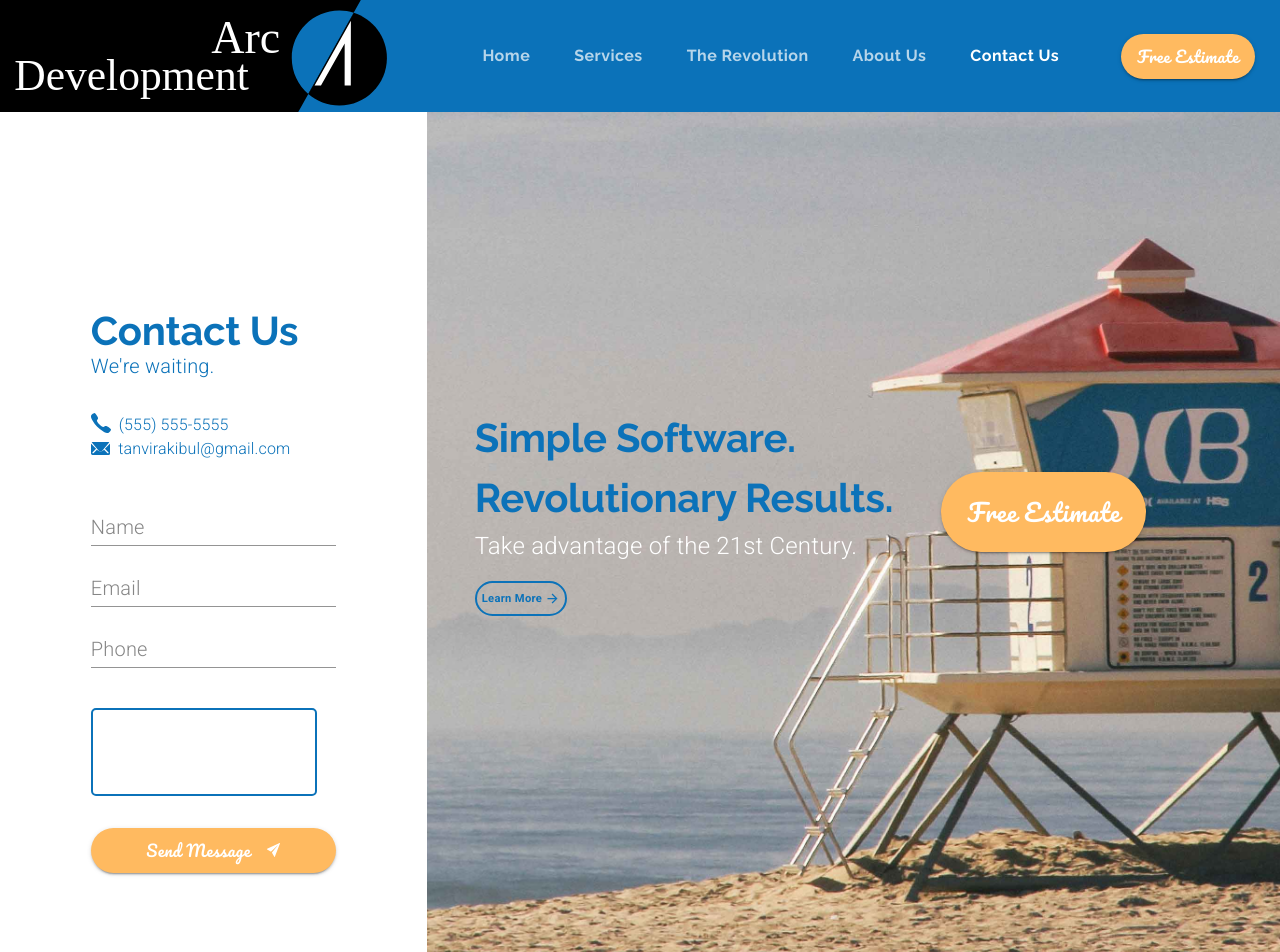
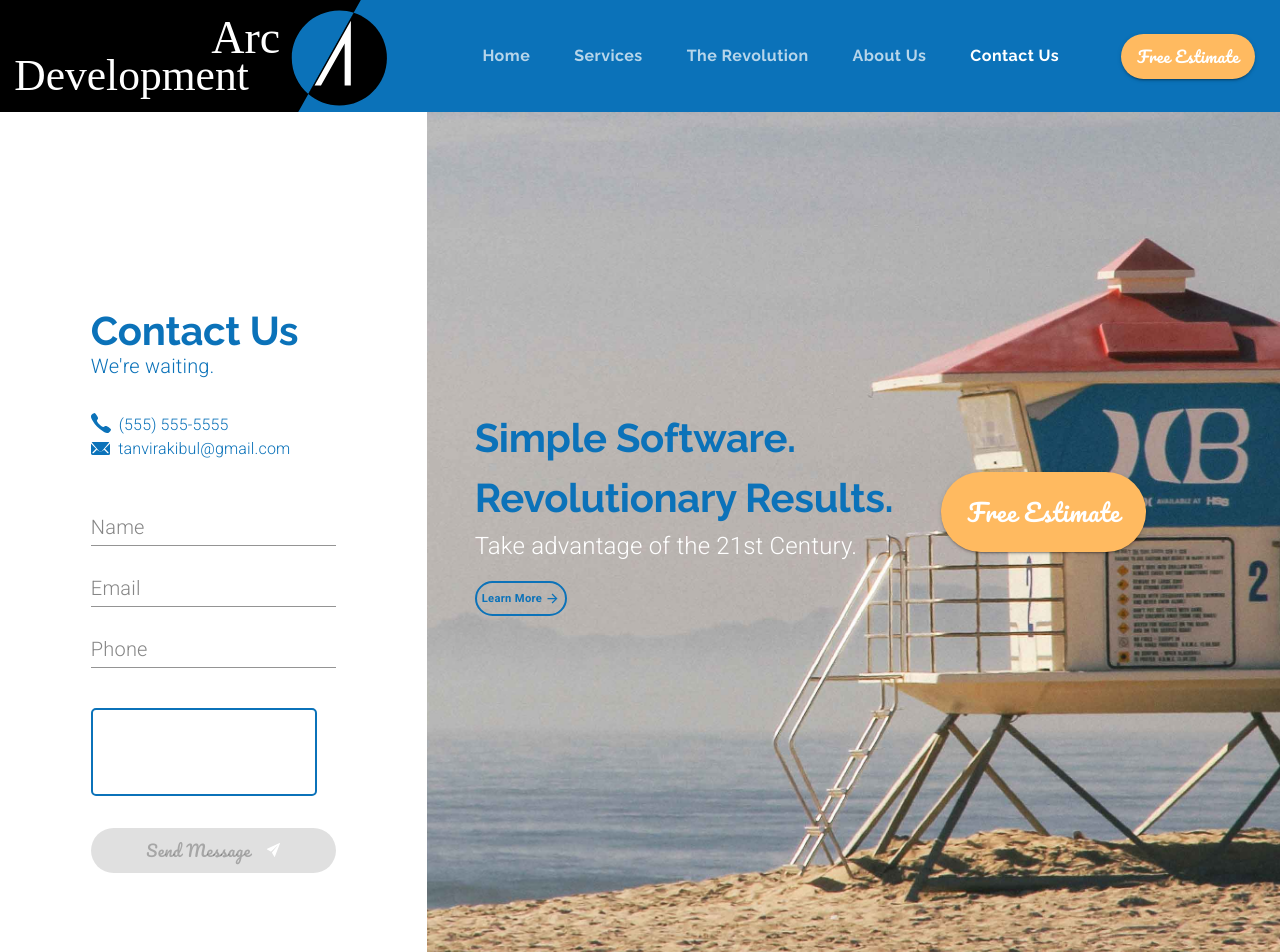
Before and after one commit to tanvirakibul/arc-development-app, a React (Create React App) app: page /contact in a window 1280 px wide. Shown: the top 952 px of the page. Built offline with nearby package versions, Linux system fonts and the light colour scheme.

Commit message:
form validation update

```diff
--- a/src/components/Contact.js
+++ b/src/components/Contact.js
@@ -221,6 +221,9 @@ export default function Contact(props) {
                 justify="center"
                  style={{marginTop: "2em"}}>
                     <Button variant="contained"
+                    disabled={name.length === 0 || message.length ===0 ||
+                   phoneHelper.length !== 0 || emailHelper.length !==0 ||
+                  email.length === 0 || phone.length === 0 }
                     className={classes.sendButton}
                     >Send Message
                     <img src={airplane} alt="paper plane"
```
